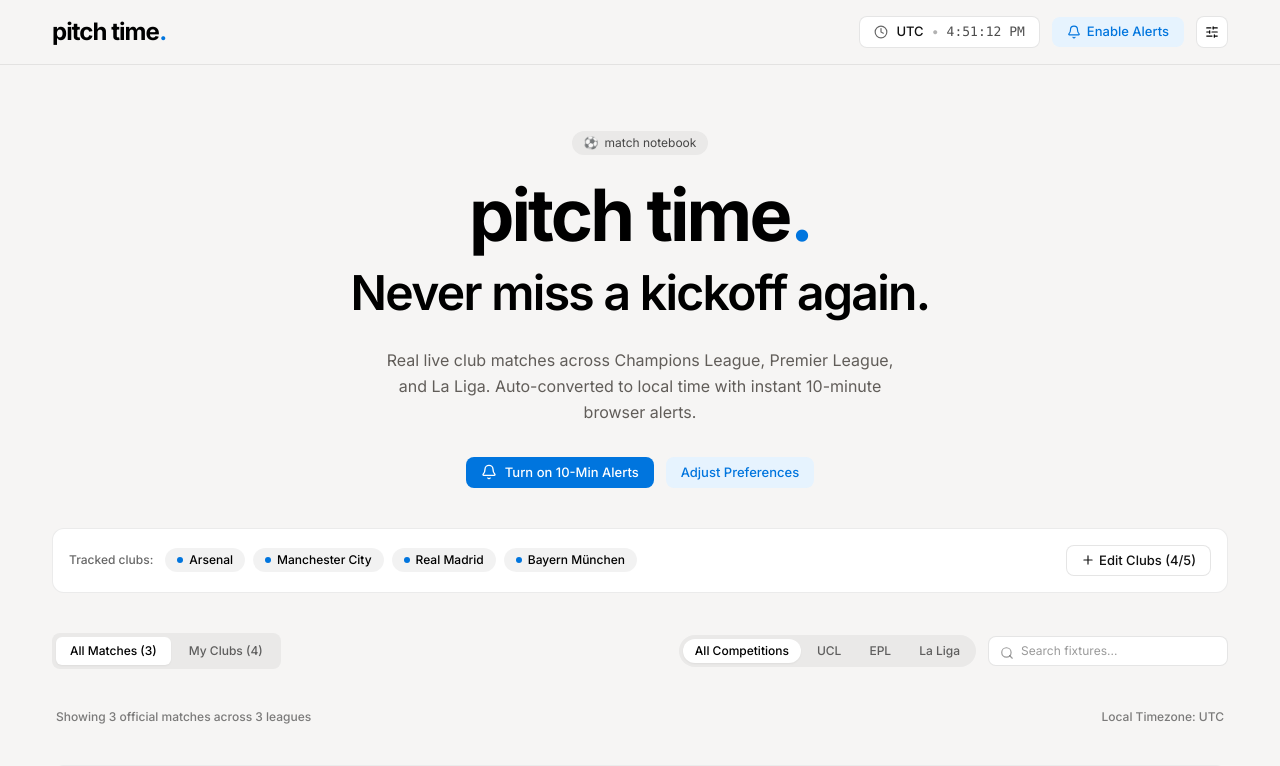
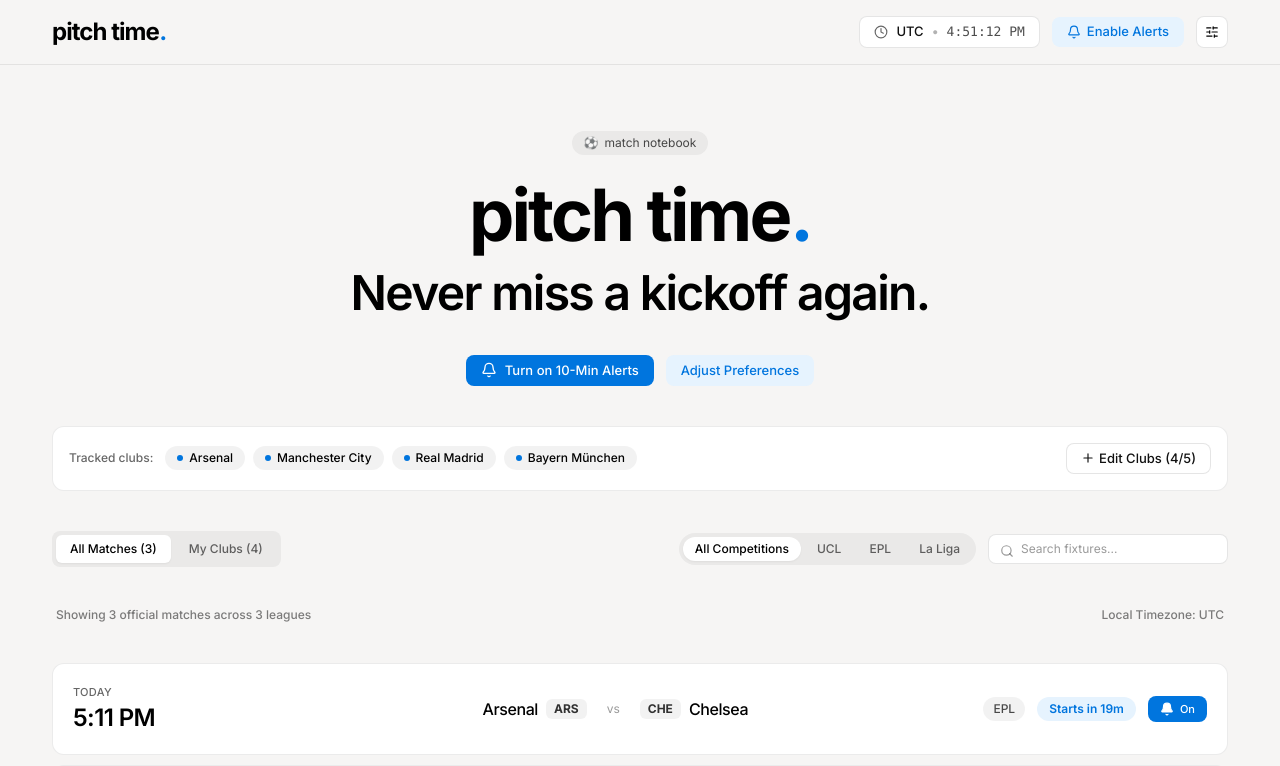
Before and after one commit to sajidur7/pitch-time, a Next.js app: page / in a window 1280 px wide. Shown: the top 766 px of the page. Built offline with nearby package versions, Linux system fonts and the light colour scheme; no server answers.

Commit message:
fix(ui): remove hero subtitle paragraph

```diff
--- a/src/components/DashboardView.tsx
+++ b/src/components/DashboardView.tsx
@@ -132,9 +132,6 @@ export function DashboardView({ onOpenSettings }: DashboardViewProps) {
           </h1>
         </div>
 
-        <p className="text-sm sm:text-base text-[#615d59] leading-relaxed max-w-lg mx-auto">
-          Real live club matches across Champions League, Premier League, and La Liga. Auto-converted to local time with instant 10-minute browser alerts.
-        </p>
 
         {/* Notion Two-Button CTA Row */}
         <div className="flex flex-wrap items-center justify-center gap-3 pt-2">
```
